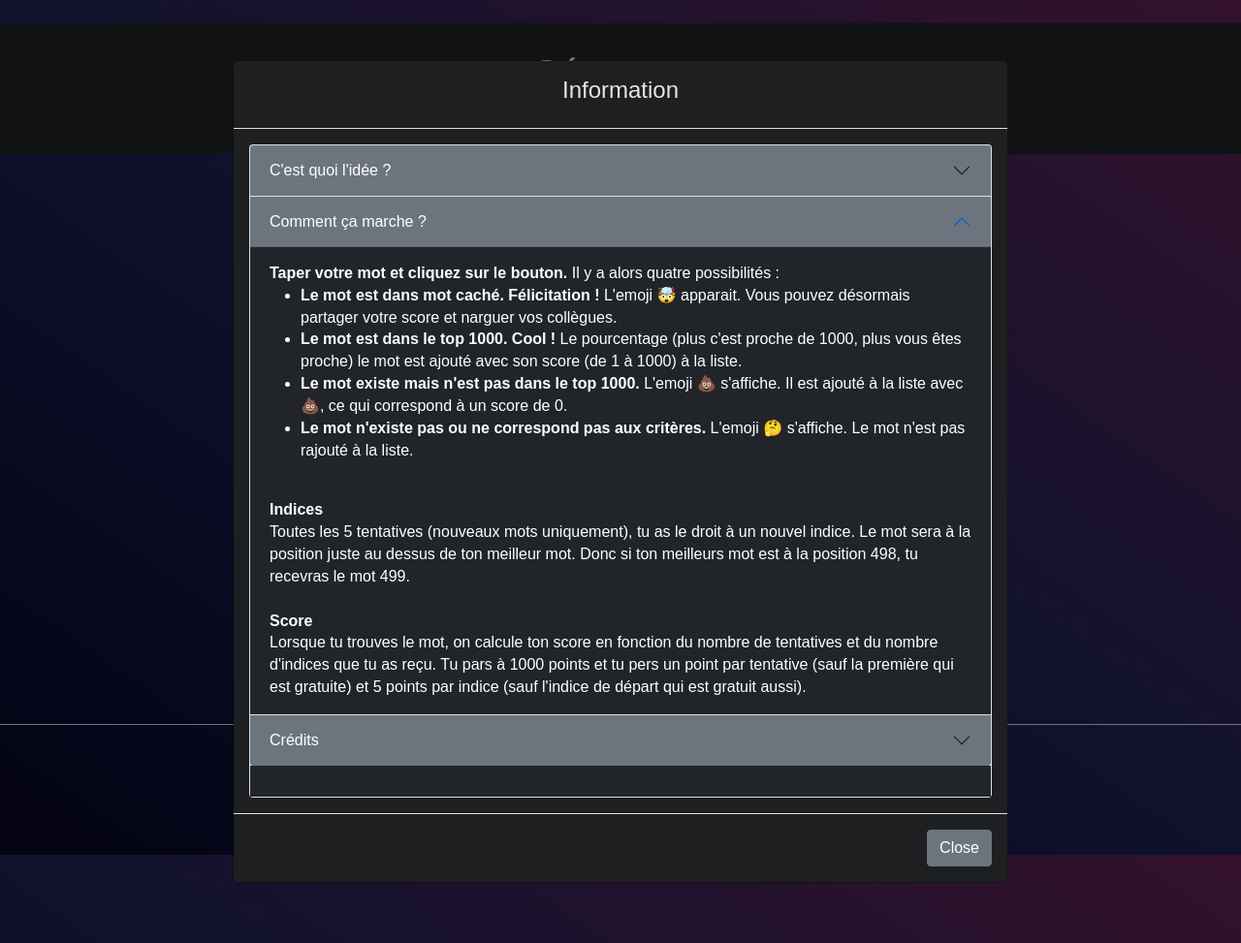
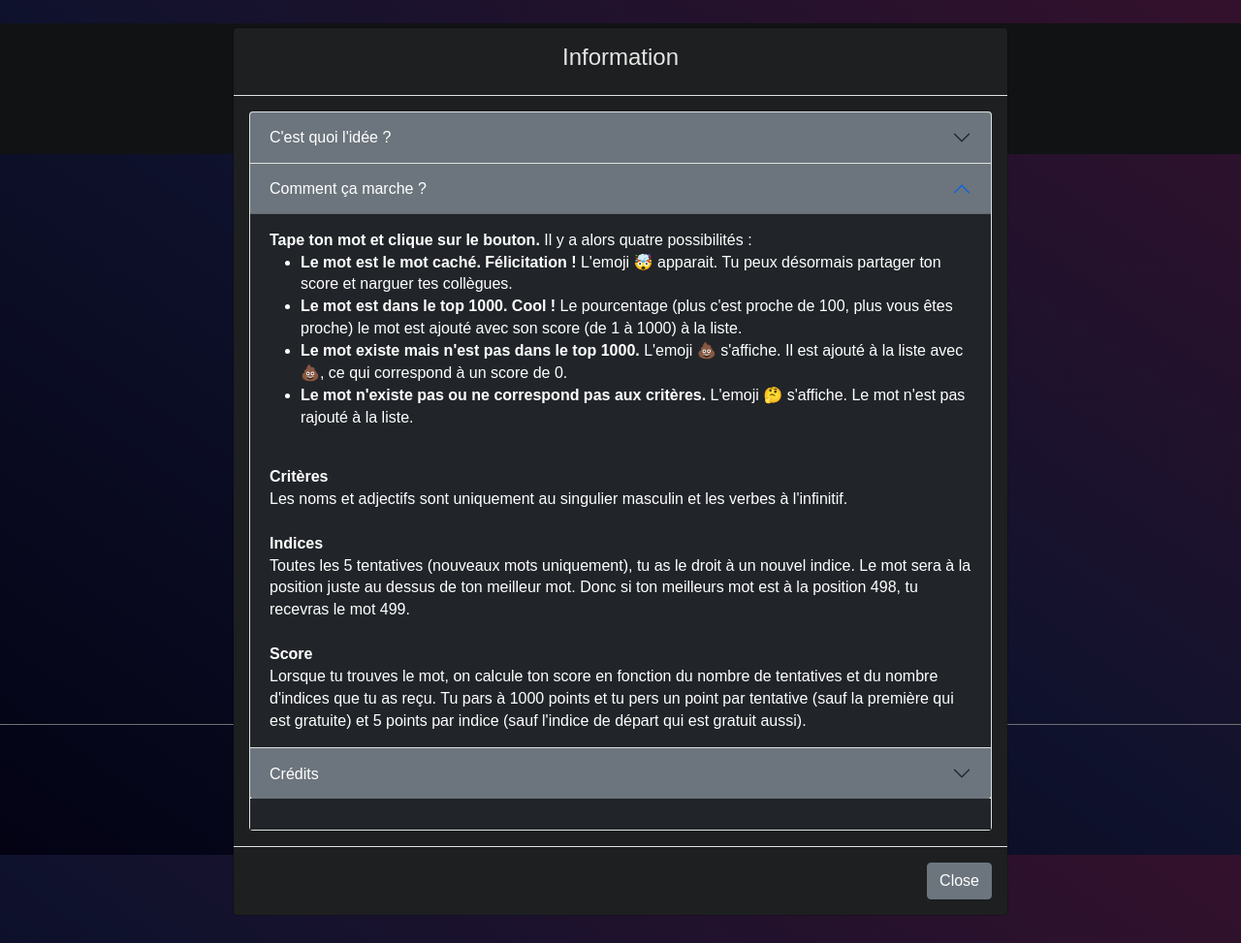
Before and after one commit to SemantusFr/semantus, a Flask app: template app/templates/base.html in a window 1280 px wide, after a click that opens the changed part. Shown: the whole page at 97% size. Run offline with Flask 2, Linux system fonts and the light colour scheme; the template is opened without the code that fills it, so the values that code supplies are empty; some libraries are stand-ins or nearby versions.

Commit message:
typo + criteria

```diff
--- a/app/templates/_popup_info.html
+++ b/app/templates/_popup_info.html
@@ -20,20 +20,20 @@
                                 sous discipline du machine learning qui traite du langage,
                                 il est pratique de représenter les mots par des <i>vecteurs</i> de grande dimension.
                                 Ces vecteurs ne représentent pas grand chose, mais la distance entre ces vecteurs
-                                renseigne sur la proximités entre les mots.
-                                On alors entraine un algorithme de deep learning sur une très grande base de donnée,
-                                constitués d'une collection de texte d'un même langage (merci internet).
-                                Le modèle ainsi entrainé permet d'associer à un mot un vecteur.
+                                renseigne sur la proximité entre les mots.
+                                On entraine alors un algorithme de deep learning sur une très grande base de donnée,
+                                constituée d'une collection de textes d'un même langage (merci internet).
+                                Le modèle ainsi entrainé permet d'associer un vecteur à un mot.
                                 Des mots qui apparaissent souvent proches l'un de l'autre dans un texte vont être
-                                représentés par des vecteurs ayant une distance proches.
-                                Cela ne veux pas dire pour autant que les mots ont un sense proche ni mêmes
+                                représentés par des vecteurs ayant une distance proche.
+                                Cela ne veux pas dire pour autant que les mots ont un sense proche ni même
                                 qu'ils font parti du même champ lexical !<br><br>
                                 <strong>Liste de mots</strong><br>
                                 Chaque jour, un mot est choisi, et on trouve la liste des 1000 mots les plus proches
                                 dans le modèle.
                                 On vous donne pour commencer le mot le plus éloigné de cette liste
                                 et vous devez proposer des mots en espérant vous approcher du mot caché.
-                                Le cheminement n'est pas forcént linéaire et peut même semblé illogique,
+                                Le cheminement n'est pas forcént linéaire et peut même sembler illogique,
                                 mais c'est la base de donnée d'entrainement utilisée qui présente des rapprochement
                                 entre les différents mots qui guide la classement.
                             </div>
@@ -49,17 +49,17 @@
                         </h2>
                         <div id="collapseOne" class="accordion-collapse collapse show" aria-labelledby="headingOne" data-bs-parent="#accordion-info">
                             <div class="accordion-body bg-dark text-white">
-                                <strong>Taper votre mot et cliquez sur le bouton.</strong>
+                                <strong>Tape ton mot et clique sur le bouton.</strong>
                                 Il y a alors quatre possibilités :
                                 <ul >
                                     <li>
-                                        <strong>Le mot est dans mot caché. Félicitation&nbsp;!</strong>
+                                        <strong>Le mot est le mot caché. Félicitation&nbsp;!</strong>
                                         L'emoji 🤯 apparait.
-                                        Vous pouvez désormais partager votre score et narguer vos collègues.
+                                        Tu peux désormais partager ton score et narguer tes collègues.
                                     </li>
                                     <li>
                                         <strong>Le mot est dans le top 1000. Cool&nbsp;!</strong>
-                                        Le pourcentage (plus c'est proche de 1000, plus vous êtes proche)
+                                        Le pourcentage (plus c'est proche de 100, plus vous êtes proche)
                                         le mot est ajouté avec son score (de 1 à 1000) à la liste.
                                     </li>
                                     <li>
@@ -73,6 +73,9 @@
                                     </li>
 
                                     </ul><br>
+
+                                    <strong>Critères</strong><br>
+                                    Les noms et adjectifs sont uniquement au singulier masculin et les verbes à l'infinitif.<br><br>
 
                                     <strong>Indices</strong><br>
                                     Toutes les 5 tentatives (nouveaux mots uniquement), tu as le droit à un nouvel indice.
```
